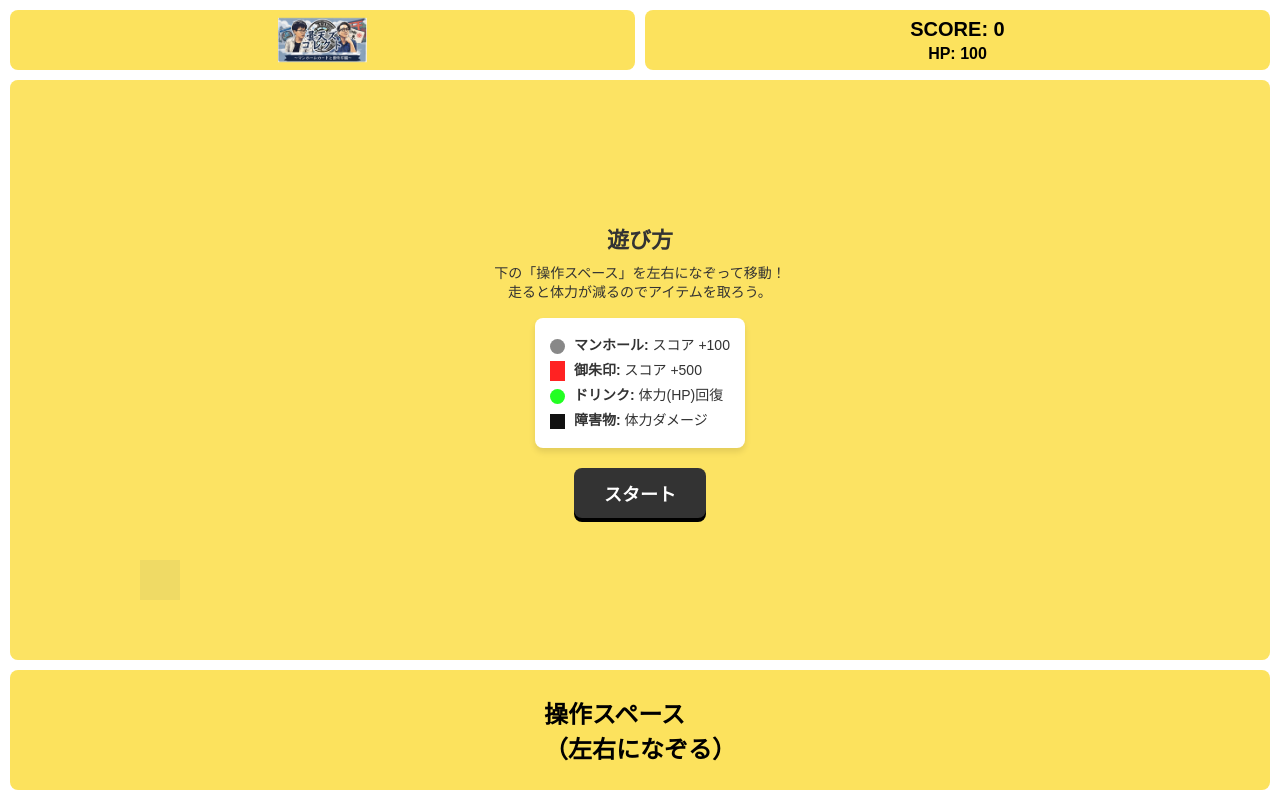
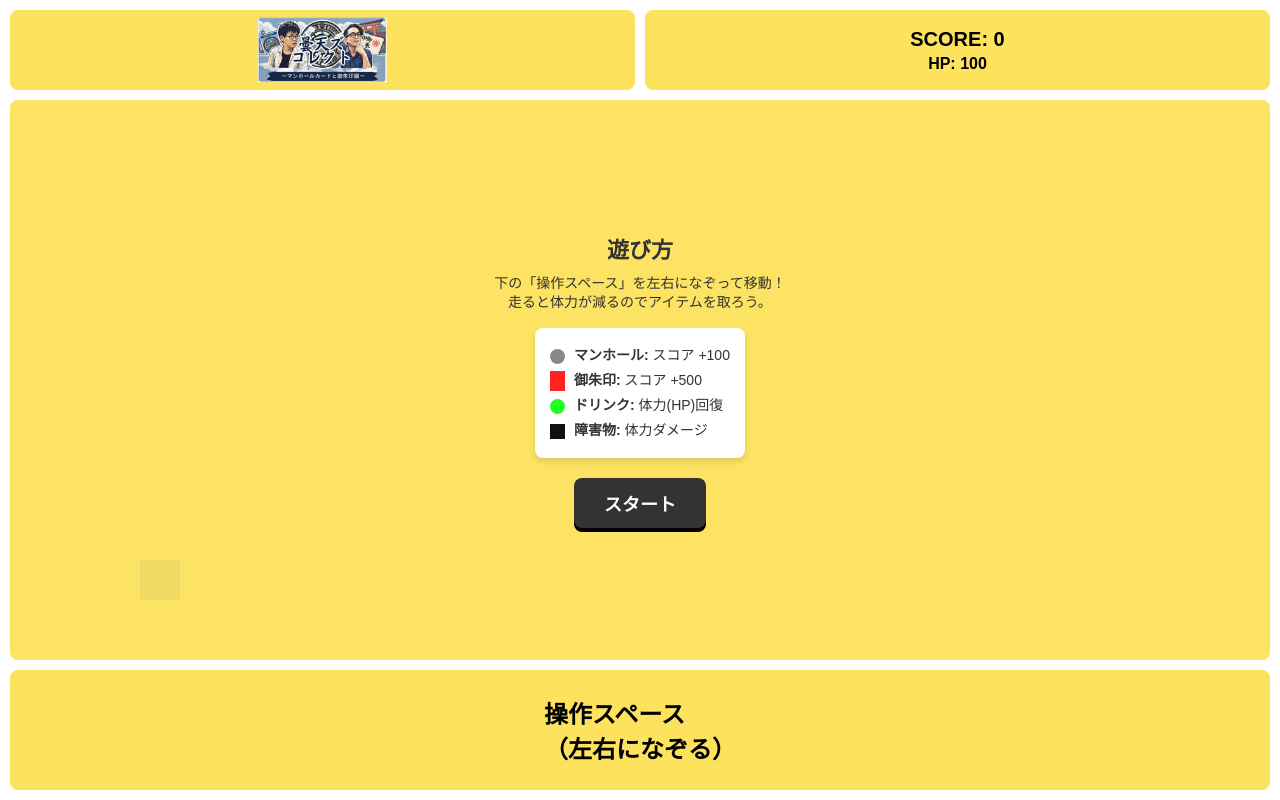
Before and after one commit to rickenmild/20261108_DONTENs-TATESUKU, a plain HTML site: page index.html in a window 1280 px wide. Drawn offline with Linux system fonts and the light colour scheme.

Commit message:
ロゴ表最適化

```diff
--- a/index.html
+++ b/index.html
@@ -3,7 +3,7 @@
 <head>
 <meta charset="UTF-8">
 <meta name="viewport" content="width=device-width, initial-scale=1.0, maximum-scale=1.0, user-scalable=no, viewport-fit=cover">
-<title>曇天ズ - ロゴ画像対応版</title>
+<title>曇天ズ - ロゴ画像対応完全版</title>
 <style>
   html, body {
     margin: 0;
@@ -26,7 +26,8 @@
     gap: 10px;
     box-sizing: border-box;
     padding-top: calc(10px + env(safe-area-inset-top));
-    height: calc(80px + env(safe-area-inset-top));
+    /* 高さを少し広げて、ロゴを目立たせる */
+    height: calc(100px + env(safe-area-inset-top));
   }
   .header-box {
     flex: 1;
@@ -39,12 +40,16 @@
     font-weight: bold;
     font-size: 20px;
     color: #000;
+    /* ロゴ画像を枠いっぱいに広げるための設定 */
+    overflow: hidden;
+    padding: 5px;
   }
   /* ロゴ画像を綺麗に収めるスタイル */
   .header-box img {
-    max-width: 90%;
-    max-height: 80%;
-    object-fit: contain;
+    width: 100%;
+    height: 100%;
+    object-fit: contain; /* 縦横比を維持して全体を表示 */
+    object-position: center; /* 常に中央に配置 */
   }
   .score-text {
     font-size: 16px;
@@ -167,7 +172,7 @@
 
 <!-- 上部 -->
 <div id="header">
-  <!-- ロゴ画像を読み込む部分（logo.png のファイル名を必要に応じて変更してください） -->
+  <!-- ロゴ画像を読み込む部分 -->
   <div class="header-box">
     <img src="logo.png" alt="曇天ズコレクト">
   </div>
```
